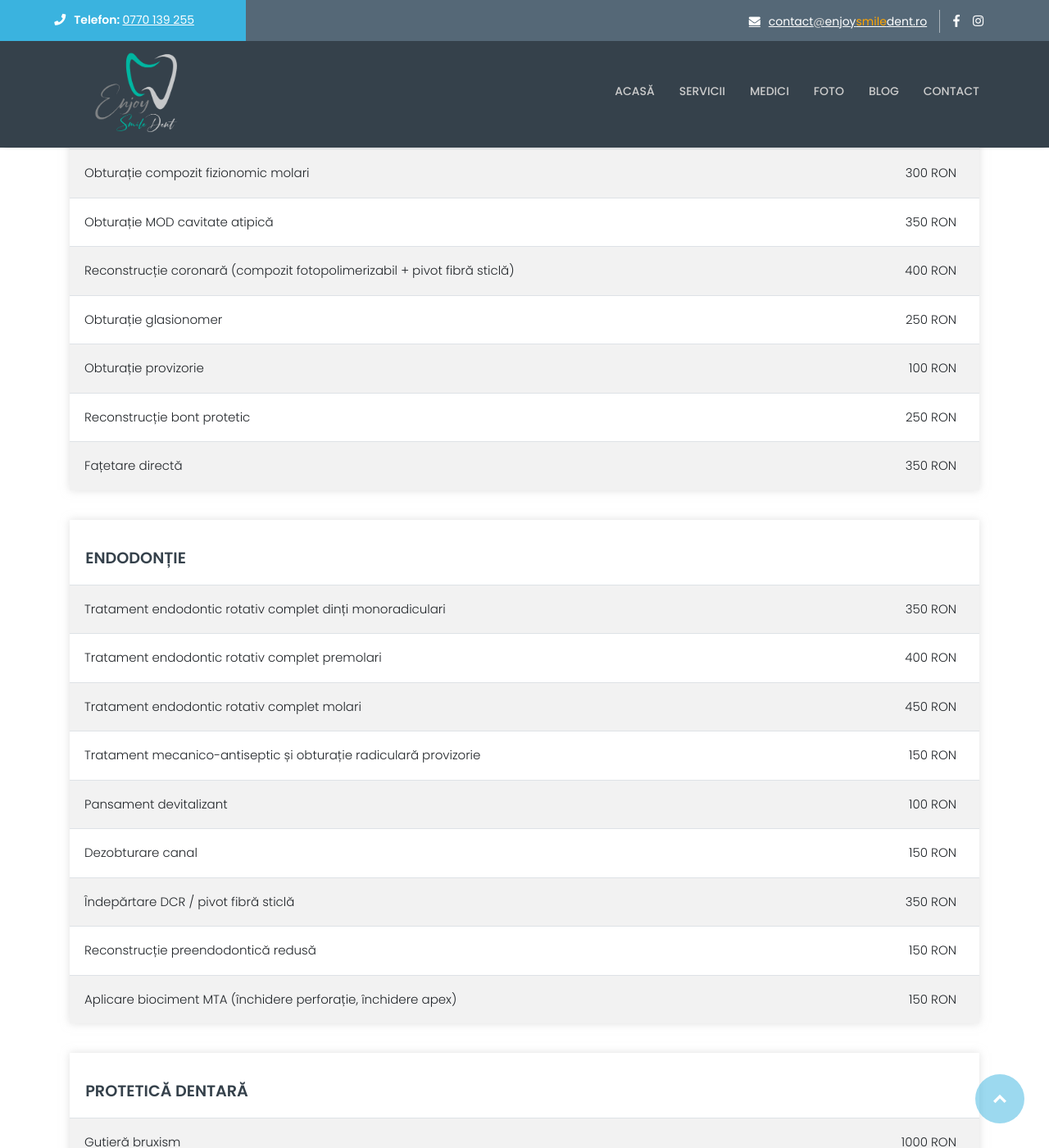
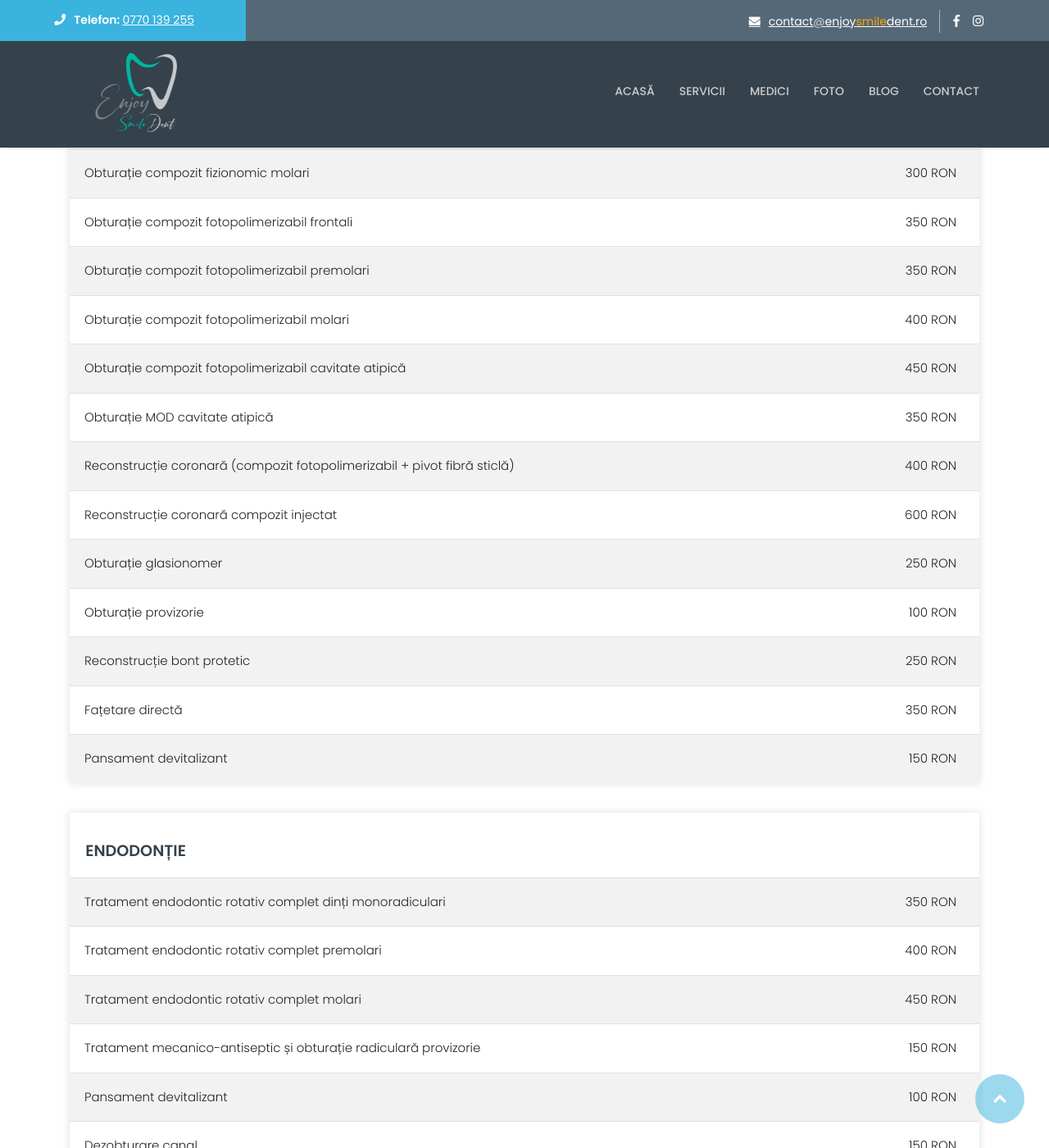
Before and after one commit to dvaida/enjoysmiledent.ro, a Jekyll site: the page built from servicii/index.html, in a window 1280 px wide and 1400 px high, scrolled down 2944 px. Shown: the whole window at 82% size. Built offline with Jekyll 4.4.1, drawn with Linux system fonts in a browser that asks for light colours; some of the changed text lies outside the part shown.

Commit message:
Price changes

```diff
--- a/_data/chirurgie.yaml
+++ b/_data/chirurgie.yaml
@@ -8,7 +8,7 @@
   - nume: Extracție premolari
     pret: 250
   - nume: Extracție molari
-    pret: 300
+    pret: 350
   - nume: Extracție molari minte prezenți pe arcadă
     pret: 350
   - nume: Odontectomie
@@ -52,8 +52,10 @@
   - nume: Implant Strauman Blx.
     pret: 2500
   - nume: Descoperire implant dentar și aplicare șurub de vindecare
-    pret: 100
+    pret: 150
   - nume: Explantare ( îndepărtarea chirurgicală implant )
     pret: 500
   - nume: Sutură
     pret: 100
+  - nume: Aplicare con colagen postextracțional
+    pret: 100
--- a/_data/odontoterapie.yaml
+++ b/_data/odontoterapie.yaml
@@ -5,10 +5,20 @@
     pret: 300
   - nume: Obturație compozit fizionomic molari
     pret: 300
+  - nume: Obturație compozit fotopolimerizabil frontali
+    pret: 350
+  - nume: Obturație compozit fotopolimerizabil premolari
+    pret: 350
+  - nume: Obturație compozit fotopolimerizabil molari
+    pret: 400
+  - nume: Obturație compozit fotopolimerizabil cavitate atipică
+    pret: 450
   - nume: Obturație MOD cavitate atipică
     pret: 350
   - nume: Reconstrucție coronară (compozit fotopolimerizabil + pivot fibră sticlă)
     pret: 400
+  - nume: Reconstrucție coronară compozit injectat
+    pret: 600
   - nume: Obturație glasionomer
     pret: 250
   - nume: Obturație provizorie
@@ -17,3 +27,5 @@
     pret: 250
   - nume: Fațetare directă
     pret: 350
+  - nume: Pansament devitalizant
+    pret: 150
--- a/_data/pedodontie.yaml
+++ b/_data/pedodontie.yaml
@@ -2,7 +2,7 @@
   - nume: Sedință consultație / socializare
     pret: 100
   - nume: Fluorizare topică / arcadă
-    pret: 70
+    pret: 100
   - nume: Periai profesional / revelator placă
     pret: 120
   - nume: Sigilare dinte temporar
@@ -12,7 +12,7 @@
   - nume: Sigilare extinsă dinte permanent
     pret: 180
   - nume: Obturație dinte temporar (Equia HT)
-    pret: 150-200
+    pret: 250
   - nume: Obturație dinte permanent (Equia HT)
     pret: 200-250
   - nume: Coafaj indirect / dinte temporar
@@ -31,3 +31,5 @@
     pret: 250
   - nume: Reconstructie coronară cu coroană pedodontică metalică
     pret: 250
+  - nume: Determinare placă bacteriană și instructaj periaj
+    pret: 150
```
Also changed, not shown: _data/protetica.yaml (+7 -3 lines).
